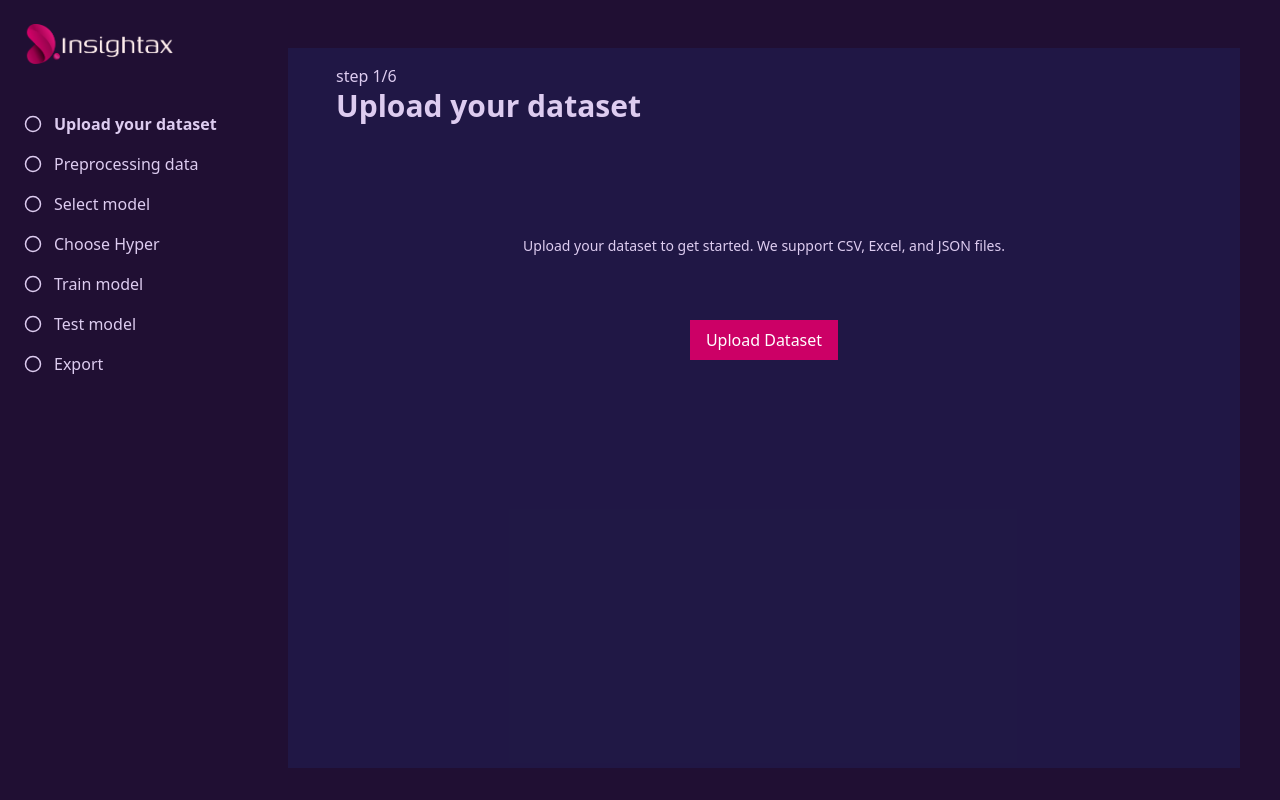
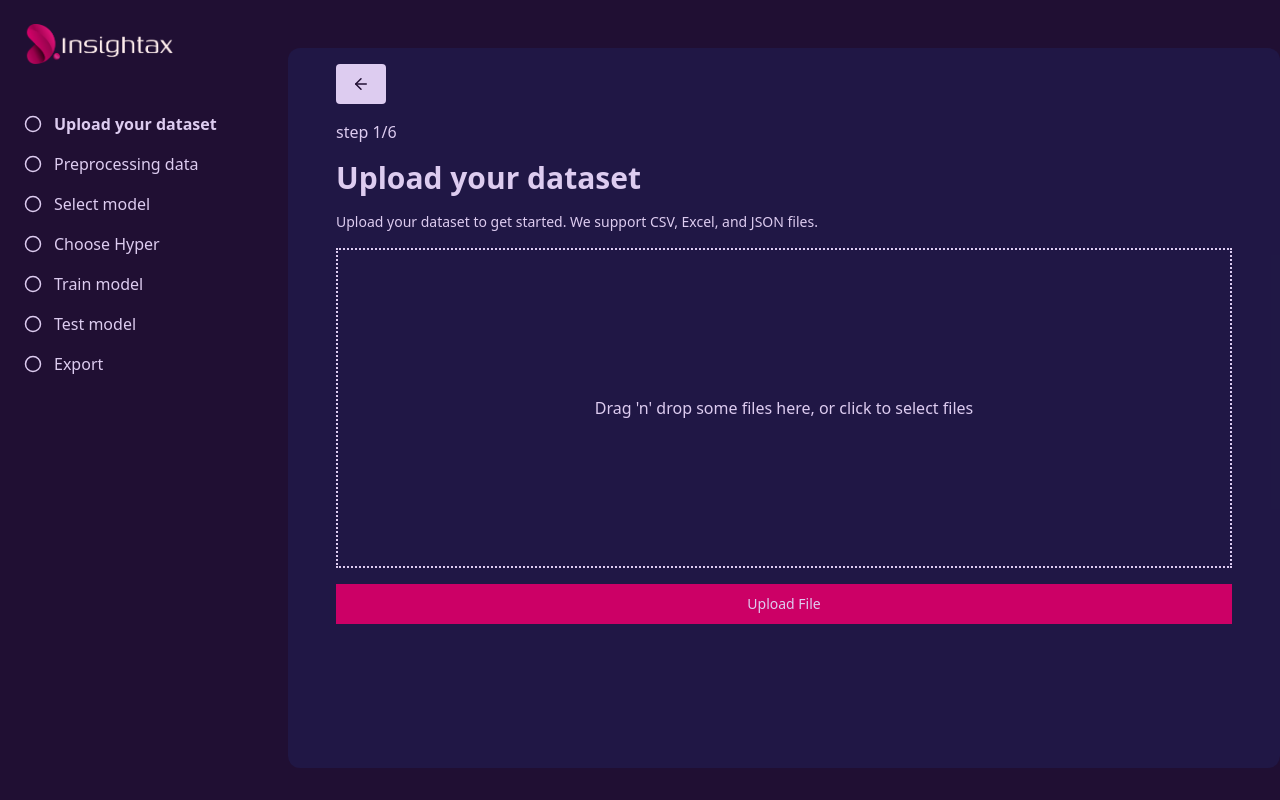
Before and after one commit to DynamyX-tech/InsightaX, a React (Vite) app in the folder frontend/: page /dashboard in a window 1280 px wide. Built offline with nearby package versions, Linux system fonts and the light colour scheme.

Commit message:
uploadcsv

```diff
--- a/frontend/package.json
+++ b/frontend/package.json
@@ -17,6 +17,8 @@
     "lucide-react": "^0.365.0",
     "react": "^18.2.0",
     "react-dom": "^18.2.0",
+    "react-drag-drop-files": "^2.3.10",
+    "react-dropzone": "^14.2.3",
     "tailwind-merge": "^2.2.2",
     "tailwindcss-animate": "^1.0.7",
     "wouter": "^3.1.0"
--- a/frontend/src/pages/Dashboard.tsx
+++ b/frontend/src/pages/Dashboard.tsx
@@ -1,5 +1,6 @@
-import { Circle, CircleCheckBig } from "lucide-react";
-
+import { Button } from "@/components/ui/button";
+import { ArrowLeft, Circle, CircleCheckBig } from "lucide-react";
+import Dropzone from "react-dropzone";
 const NavComponent = (props: {
   text: string;
   checked?: boolean;
@@ -43,23 +44,43 @@ const Dashboard = () => {
           <NavComponent text="Export" />
         </section>
       </aside>
-      <main className="w-full mt-12 bg-blue-900 bg-opacity-20 mr-10 h-[90vh]">
-        <section className="flex flex-col justify-center items-start py-4 px-12 w-full">
+      <main className="w-full mt-12 bg-blue-900 bg-opacity-20 mr-10 h-[90vh] rounded-xl">
+        <section className="flex flex-col gap-4 justify-center items-start py-4 px-12 w-full">
+          <Button className="bg-foreground rounded">
+            <ArrowLeft size={18} />
+          </Button>
           <p>step 1/6</p>
           <h1 className="text-3xl font-bold">Upload your dataset</h1>
         </section>
-        <section className="pt-24">
-          <div className="flex justify-center items-center">
+        <section>
+          <div className="flex justify-start px-12 items-center">
             <div className="flex flex-col gap-4">
-              <p className="text-center text-sm text-opacity-50">
+              <p className="text-sm text-opacity-20">
                 Upload your dataset to get started. We support CSV, Excel, and
                 JSON files.
               </p>
-              <div className="flex justify-center items-center pt-12">
-                <button className="bg-primary text-white px-4 py-2 rounded-lg">
-                  Upload Dataset
-                </button>
-              </div>
+              <Dropzone
+                onDrop={(acceptedFiles) => console.log(acceptedFiles)}
+                multiple={false}
+                accept={{
+                  "text/csv": [".csv"],
+                }}
+              >
+                {({ getRootProps, getInputProps }) => (
+                  <section
+                    className="w-[70vw] h-[40vh] border-2 border-foreground flex items-center justify-center border-dotted "
+                    {...getRootProps()}
+                  >
+                    <div>
+                      <input {...getInputProps()} />
+                      <p>
+                        Drag 'n' drop some files here, or click to select files
+                      </p>
+                    </div>
+                  </section>
+                )}
+              </Dropzone>
+              <Button className="text-foreground">Upload File</Button>
             </div>
           </div>
         </section>
```
Also changed, not shown: 1 other file (tests, documents, lock files or other folders).
